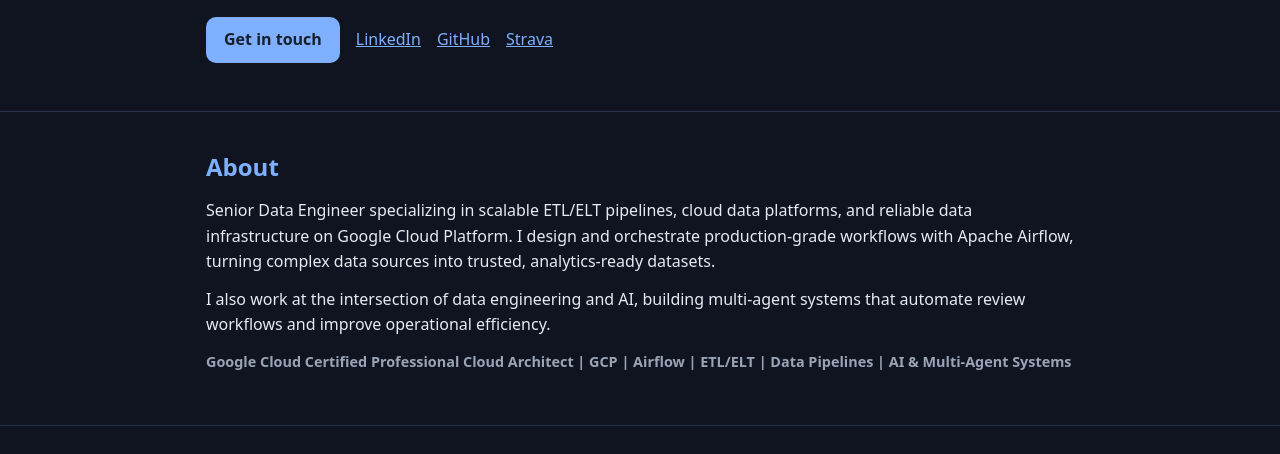
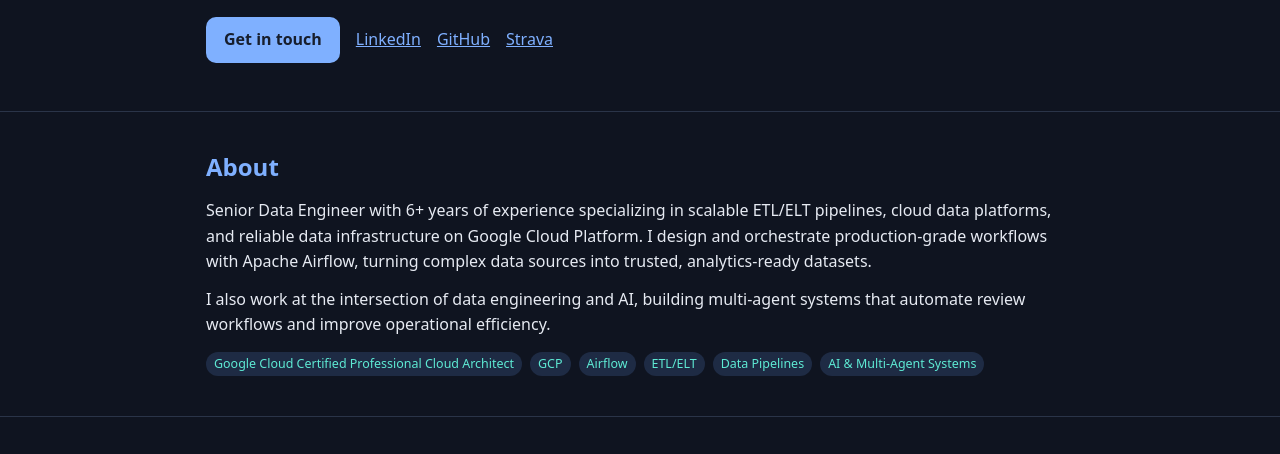
Before and after one commit to Felipeache/Felipeache.github.io, a plain HTML site: page index.html in a window 1280 px wide. Shown: the part 334-788 px from the top of the page. Drawn offline with Linux system fonts and the light colour scheme.

Commit message:
Show About tags as chips and state 6+ years of experience
Co-Authored-By: Claude Haiku 5.5 <noreply@anthropic.com>

```diff
--- a/index.html
+++ b/index.html
@@ -239,7 +239,9 @@ h2 { color: var(--accent); }
 .certs li::marker { color: var(--accent-2); }
 
 .about-text p { margin: 0 0 12px; }
-.about-text .about-tags { color: var(--muted); font-size: 0.9rem; font-weight: 600; }
+.about-text .about-tags { margin-top: 14px; }
+.about-text .about-tags .tag { margin-bottom: 0; }
+.chips { display: flex; flex-wrap: wrap; gap: 8px; }
 </style>
   <script data-goatcounter="https://felipeache.goatcounter.com/count" async src="//gc.zgo.at/count.js"></script>
 </head>
@@ -379,7 +381,7 @@ const SiteLang = (() => {
         meta: { title: 'Luis Felipe Henao | Senior Data Engineer', description: 'Luis Felipe Henao, Senior Data Engineer based in Paris.' },
         nav: { about: 'About', skills: 'Skills', experience: 'Experience', projects: 'Projects', education: 'Education', contact: 'Contact' },
         hero: { location: 'Paris, France', role: 'Senior Data Engineer', summary: 'I build reliable data pipelines and cloud platforms on Google Cloud, orchestrated with Apache Airflow and strengthened by AI-assisted automation.', cta: 'Get in touch' },
-        about: { title: 'About', text: 'Senior Data Engineer specializing in scalable ETL/ELT pipelines, cloud data platforms, and reliable data infrastructure on Google Cloud Platform. I design and orchestrate production-grade workflows with Apache Airflow, turning complex data sources into trusted, analytics-ready datasets.\n\nI also work at the intersection of data engineering and AI, building multi-agent systems that automate review workflows and improve operational efficiency.\n\nGoogle Cloud Certified Professional Cloud Architect | GCP | Airflow | ETL/ELT | Data Pipelines | AI & Multi-Agent Systems' },
+        about: { title: 'About', text: 'Senior Data Engineer with 6+ years of experience specializing in scalable ETL/ELT pipelines, cloud data platforms, and reliable data infrastructure on Google Cloud Platform. I design and orchestrate production-grade workflows with Apache Airflow, turning complex data sources into trusted, analytics-ready datasets.\n\nI also work at the intersection of data engineering and AI, building multi-agent systems that automate review workflows and improve operational efficiency.\n\nGoogle Cloud Certified Professional Cloud Architect | GCP | Airflow | ETL/ELT | Data Pipelines | AI & Multi-Agent Systems' },
         skills: { title: 'Skills', groups: [
           { name: 'Languages', items: ['Python (advanced)', 'SQL (advanced)', 'JavaScript (intermediate)'] },
           { name: 'Cloud & infrastructure', items: ['GCP (advanced)', 'AWS (intermediate)', 'Terraform', 'Docker', 'Kubernetes'] },
@@ -422,7 +424,7 @@ const SiteLang = (() => {
         meta: { title: 'Luis Felipe Henao | Ingeniero de Datos Senior', description: 'Luis Felipe Henao, Ingeniero de Datos Senior en París.' },
         nav: { about: 'Sobre mí', skills: 'Habilidades', experience: 'Experiencia', projects: 'Proyectos', education: 'Formación', contact: 'Contacto' },
         hero: { location: 'París, Francia', role: 'Ingeniero de Datos Senior', summary: 'Construyo pipelines de datos fiables y plataformas en la nube sobre Google Cloud, orquestados con Apache Airflow y reforzados con automatización asistida por IA.', cta: 'Contáctame' },
-        about: { title: 'Sobre mí', text: 'Ingeniero de Datos Senior especializado en pipelines ETL/ELT escalables, plataformas de datos en la nube e infraestructura de datos fiable sobre Google Cloud Platform. Diseño y oriento flujos de trabajo de producción con Apache Airflow, transformando fuentes de datos complejas en conjuntos de datos fiables y listos para analítica.\n\nTambién trabajo en la intersección entre la ingeniería de datos y la IA, desarrollando sistemas multi-agente que automatizan flujos de revisión y mejoran la eficiencia operativa.\n\nGoogle Cloud Certified Professional Cloud Architect | GCP | Airflow | ETL/ELT | Pipelines de datos | IA y sistemas multi-agente' },
+        about: { title: 'Sobre mí', text: 'Ingeniero de Datos Senior con más de 6 años de experiencia, especializado en pipelines ETL/ELT escalables, plataformas de datos en la nube e infraestructura de datos fiable sobre Google Cloud Platform. Diseño y oriento flujos de trabajo de producción con Apache Airflow, transformando fuentes de datos complejas en conjuntos de datos fiables y listos para analítica.\n\nTambién trabajo en la intersección entre la ingeniería de datos y la IA, desarrollando sistemas multi-agente que automatizan flujos de revisión y mejoran la eficiencia operativa.\n\nGoogle Cloud Certified Professional Cloud Architect | GCP | Airflow | ETL/ELT | Pipelines de datos | IA y sistemas multi-agente' },
         skills: { title: 'Habilidades', groups: [
           { name: 'Lenguajes', items: ['Python (avanzado)', 'SQL (avanzado)', 'JavaScript (intermedio)'] },
           { name: 'Cloud e infraestructura', items: ['GCP (avanzado)', 'AWS (intermedio)', 'Terraform', 'Docker', 'Kubernetes'] },
@@ -465,7 +467,7 @@ const SiteLang = (() => {
         meta: { title: 'Luis Felipe Henao | Ingénieur Data Senior', description: 'Luis Felipe Henao, Ingénieur Data Senior basé à Paris.' },
         nav: { about: 'À propos', skills: 'Compétences', experience: 'Expérience', projects: 'Projets', education: 'Formation', contact: 'Contact' },
         hero: { location: 'Paris, France', role: 'Ingénieur Data Senior', summary: 'Je conçois des pipelines de données fiables et des plateformes cloud sur Google Cloud, orchestrés avec Apache Airflow et renforcés par l\'automatisation assistée par IA.', cta: 'Me contacter' },
-        about: { title: 'À propos', text: 'Ingénieur Data Senior spécialisé dans les pipelines ETL/ELT évolutifs, les plateformes de données cloud et une infrastructure de données fiable sur Google Cloud Platform. Je conçois et orchestre des workflows de production avec Apache Airflow, en transformant des sources de données complexes en jeux de données fiables et prêts pour l\'analyse.\n\nJe travaille aussi à l\'intersection de la data engineering et de l\'IA, en développant des systèmes multi-agents qui automatisent des workflows de revue et améliorent l\'efficacité opérationnelle.\n\nGoogle Cloud Certified Professional Cloud Architect | GCP | Airflow | ETL/ELT | Pipelines de données | IA et systèmes multi-agents' },
+        about: { title: 'À propos', text: 'Ingénieur Data Senior avec plus de 6 ans d\'expérience, spécialisé dans les pipelines ETL/ELT évolutifs, les plateformes de données cloud et une infrastructure de données fiable sur Google Cloud Platform. Je conçois et orchestre des workflows de production avec Apache Airflow, en transformant des sources de données complexes en jeux de données fiables et prêts pour l\'analyse.\n\nJe travaille aussi à l\'intersection de la data engineering et de l\'IA, en développant des systèmes multi-agents qui automatisent des workflows de revue et améliorent l\'efficacité opérationnelle.\n\nGoogle Cloud Certified Professional Cloud Architect | GCP | Airflow | ETL/ELT | Pipelines de données | IA et systèmes multi-agents' },
         skills: { title: 'Compétences', groups: [
           { name: 'Langages', items: ['Python (avancé)', 'SQL (avancé)', 'JavaScript (intermédiaire)'] },
           { name: 'Cloud et infrastructure', items: ['GCP (avancé)', 'AWS (intermédiaire)', 'Terraform', 'Docker', 'Kubernetes'] },
@@ -712,10 +714,21 @@ const SiteLang = (() => {
       const about = document.getElementById('about-text');
       about.textContent = '';
       t.about.text.split('\n\n').forEach((block, i, all) => {
-        const p = document.createElement('p');
-        if (i === all.length - 1) p.className = 'about-tags';
-        p.textContent = block;
-        about.appendChild(p);
+        if (i < all.length - 1) {
+          const p = document.createElement('p');
+          p.textContent = block;
+          about.appendChild(p);
+          return;
+        }
+        const chips = document.createElement('div');
+        chips.className = 'chips about-tags';
+        block.split(' | ').forEach(tag => {
+          const span = document.createElement('span');
+          span.className = 'tag';
+          span.textContent = tag;
+          chips.appendChild(span);
+        });
+        about.appendChild(chips);
       });
       setText('skills-title', t.skills.title);
       renderSkills(t);
```
